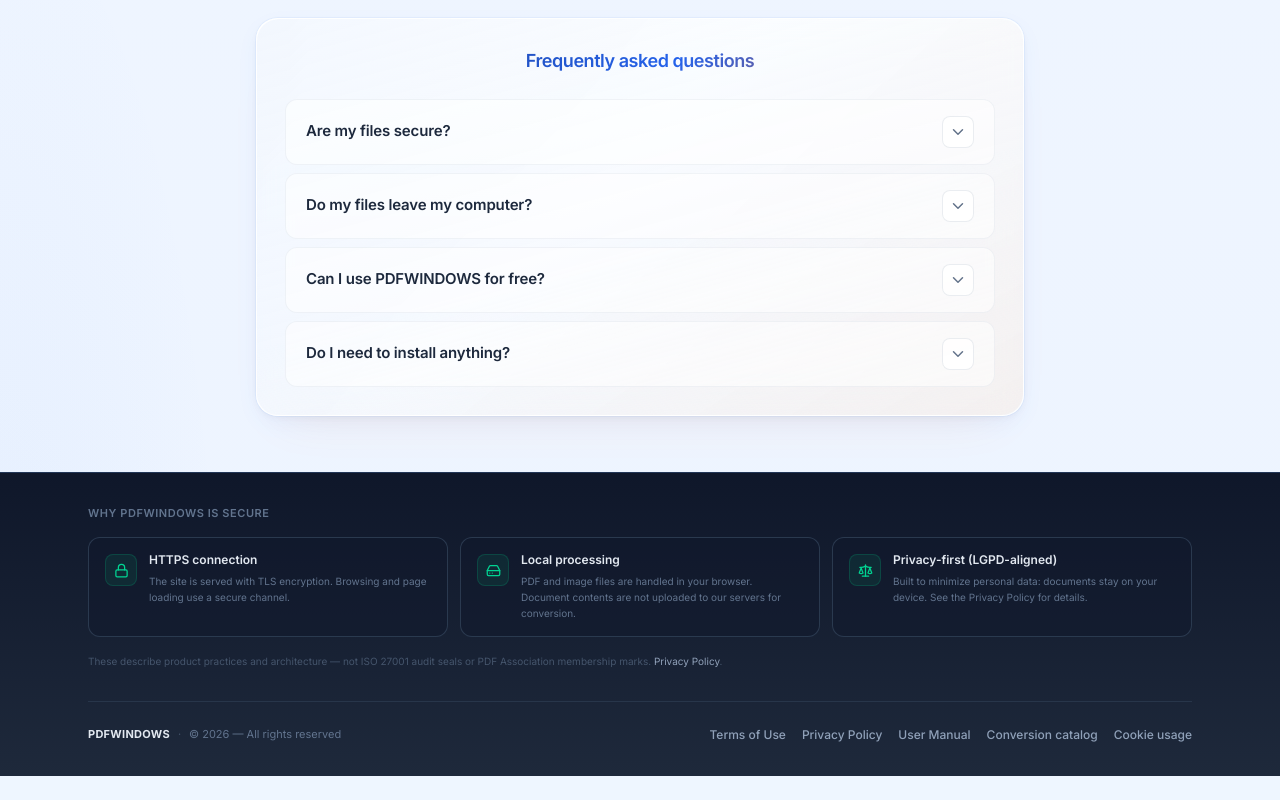
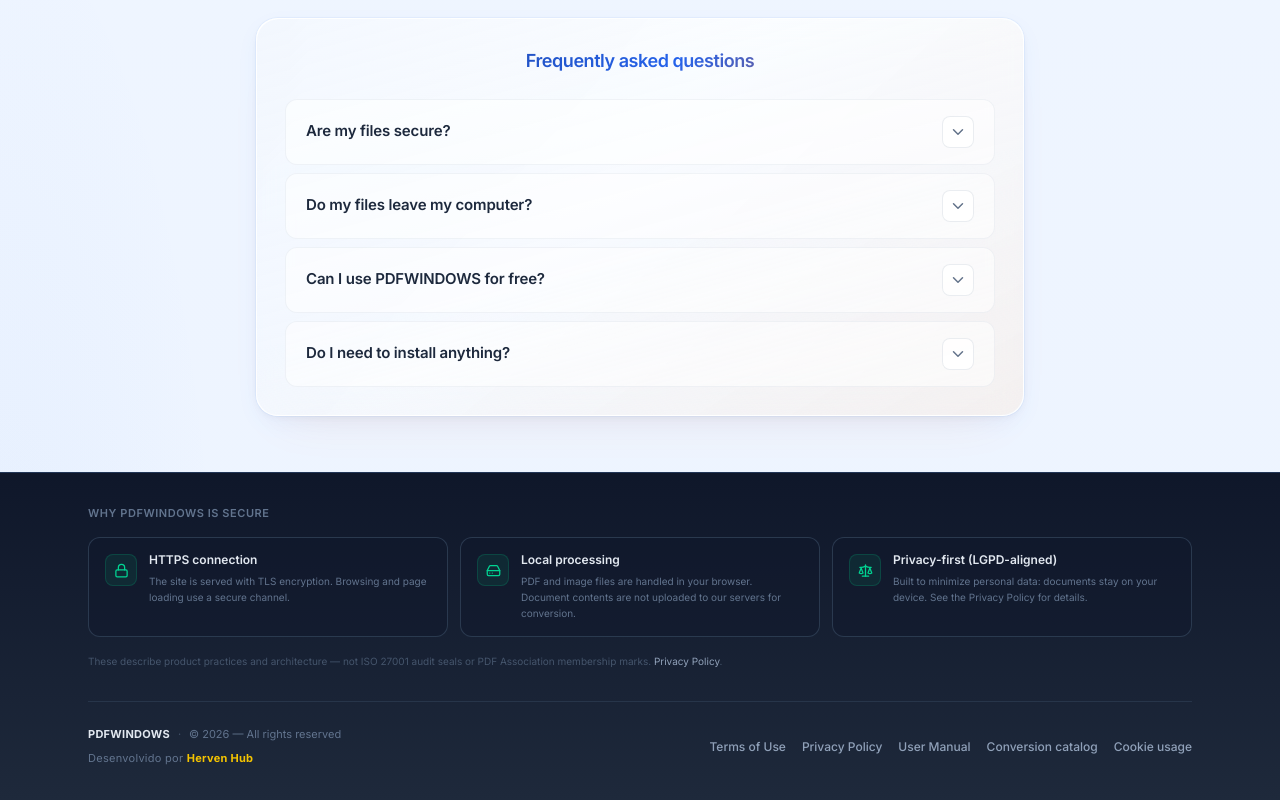
Before and after one commit to alexhventura/pdfwindows, a React (Vite) app: page /en in a window 1280 px wide. Shown: the part 5951-6751 px from the top of the page. Before the commit the page ends 6727 px from the top, so only its background shows below. Built offline with nearby package versions, Linux system fonts and the light colour scheme.

Commit message:
Add Herven Hub credit link in site footer.
Co-authored-by: Cursor <cursoragent@cursor.com>

```diff
--- a/src/components/SiteFooter.tsx
+++ b/src/components/SiteFooter.tsx
@@ -84,10 +84,24 @@ export function SiteFooter() {
           </section>
 
           <div className="flex flex-col md:flex-row md:items-center md:justify-between gap-6 border-t border-slate-700/60 pt-6">
-            <div className="text-center md:text-left text-[11px] leading-relaxed">
-              <span className="font-bold text-slate-200 tracking-wide block sm:inline">PDFWINDOWS</span>
-              <span className="hidden sm:inline text-slate-600 mx-2">·</span>
-              <span className="text-slate-500 block sm:inline mt-1 sm:mt-0">{t.footerCopyright}</span>
+            <div className="text-center md:text-left text-[11px] leading-relaxed space-y-1.5">
+              <div>
+                <span className="font-bold text-slate-200 tracking-wide block sm:inline">PDFWINDOWS</span>
+                <span className="hidden sm:inline text-slate-600 mx-2">·</span>
+                <span className="text-slate-500 block sm:inline mt-1 sm:mt-0">{t.footerCopyright}</span>
+              </div>
+              <p className="text-slate-500 tracking-wide">
+                Desenvolvido por{' '}
+                <a
+                  href="https://hervenhub.com.br"
+                  target="_blank"
+                  rel="noopener noreferrer"
+                  className="font-bold hover:underline"
+                  style={{ color: '#F5C400' }}
+                >
+                  Herven Hub
+                </a>
+              </p>
             </div>
 
             <nav
```
